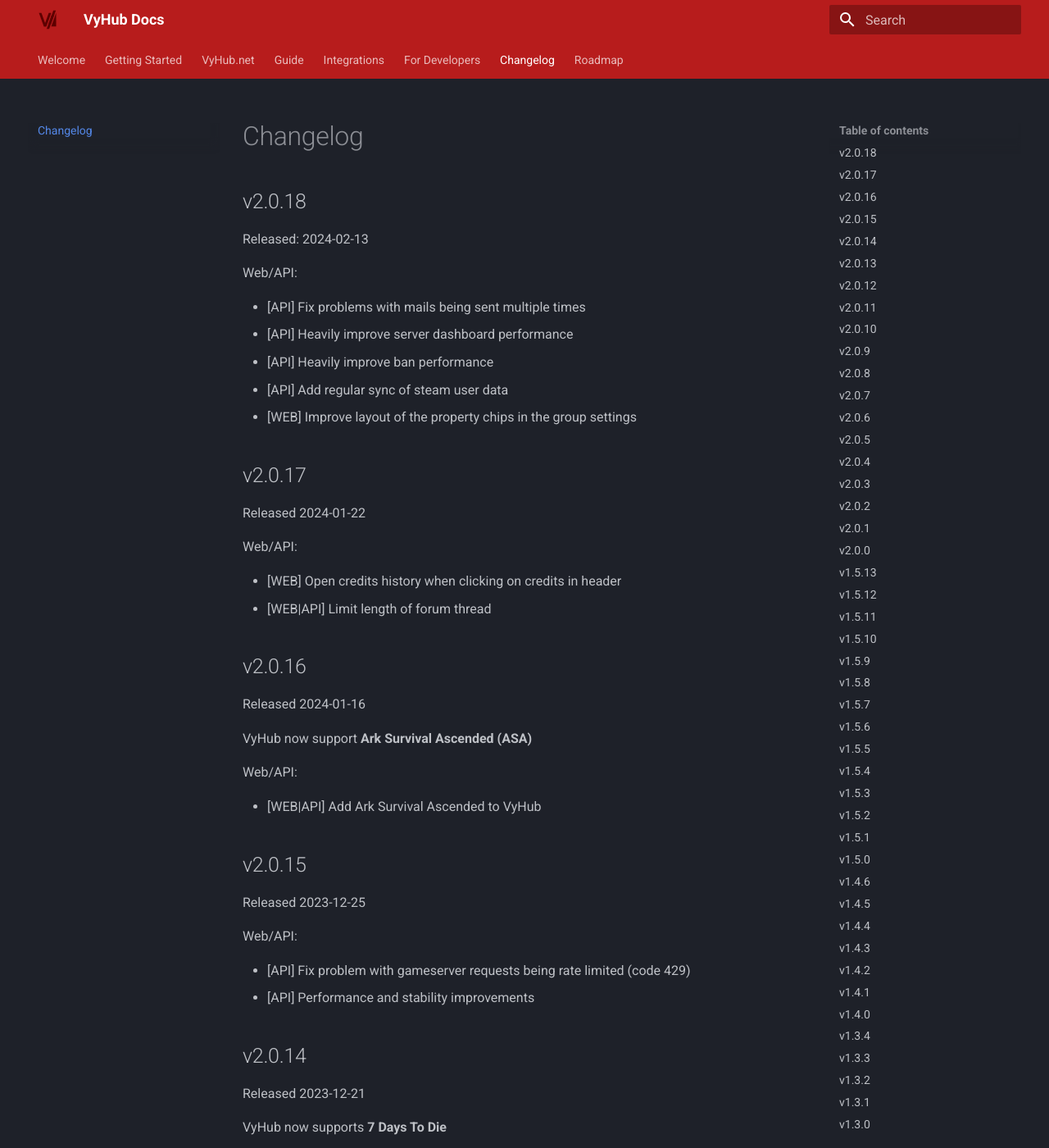
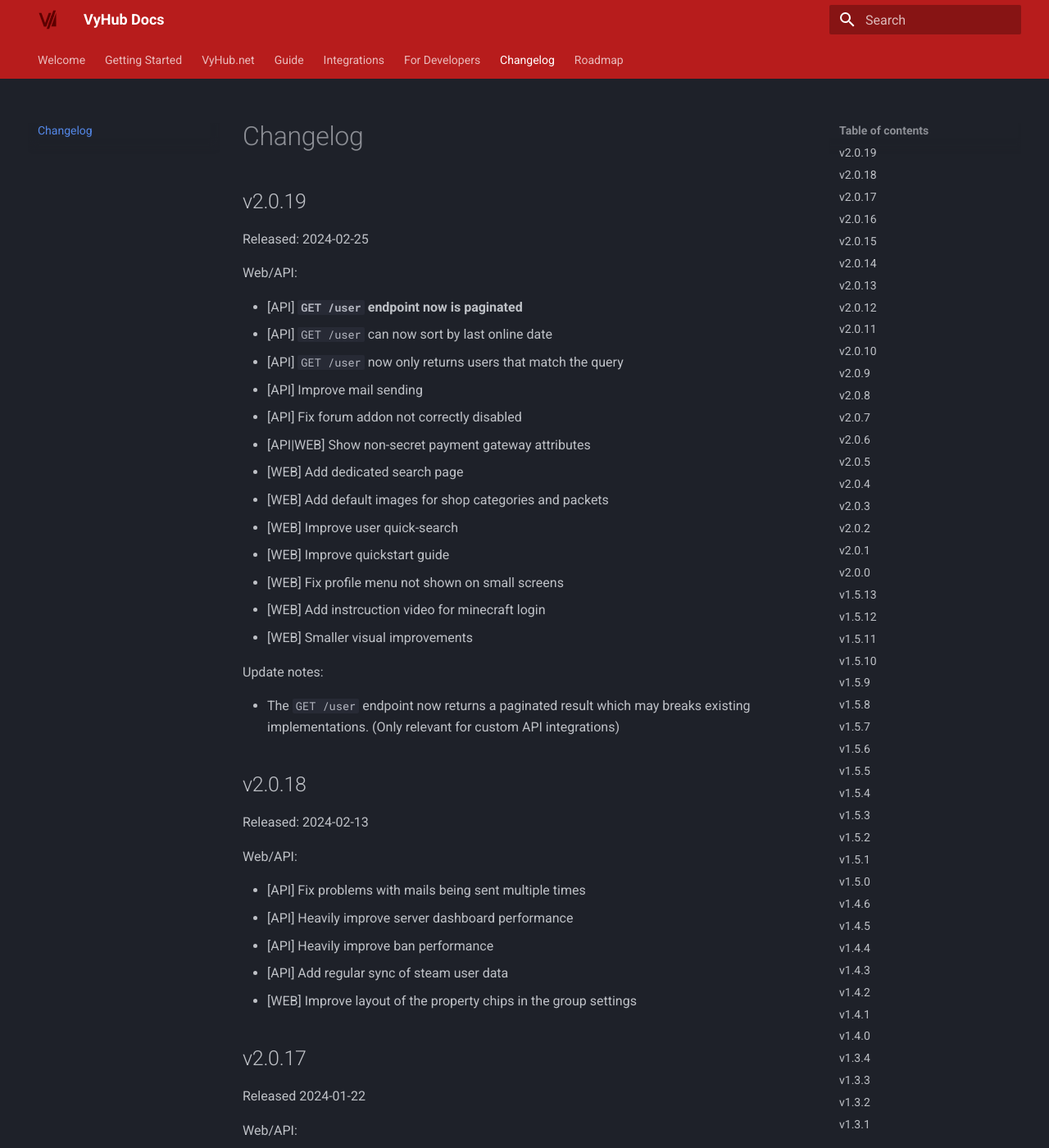
Before and after one commit to nyx-project/vyhub-documentation, an MkDocs documentation site: the page built from docs/changelog.md, in a window 1280 px wide and 1400 px high. Shown: the whole window at 82% size. Built offline with MkDocs 1.6.1 and Material for MkDocs 9.7.7, drawn with Linux system fonts in a browser that asks for light colours; the version menu is left out.

Commit message:
Add 2.0.19 changelog

```diff
--- a/docs/changelog.md
+++ b/docs/changelog.md
@@ -1,4 +1,29 @@
 # Changelog
+
+## v2.0.19
+
+Released: 2024-02-25
+
+Web/API:
+
+- [API] **`GET /user`  endpoint now is paginated**
+- [API] `GET /user` can now sort by last online date
+- [API] `GET /user` now only returns users that match the query
+- [API] Improve mail sending
+- [API] Fix forum addon not correctly disabled
+- [API|WEB] Show non-secret payment gateway attributes
+- [WEB] Add dedicated search page
+- [WEB] Add default images for shop categories and packets
+- [WEB] Improve user quick-search
+- [WEB] Improve quickstart guide
+- [WEB] Fix profile menu not shown on small screens
+- [WEB] Add instrcuction video for minecraft login
+- [WEB] Smaller visual improvements
+
+Update notes:
+
+- The `GET /user` endpoint now returns a paginated result which may breaks
+existing implementations. (Only relevant for custom API integrations)
 
 ## v2.0.18
 
```
